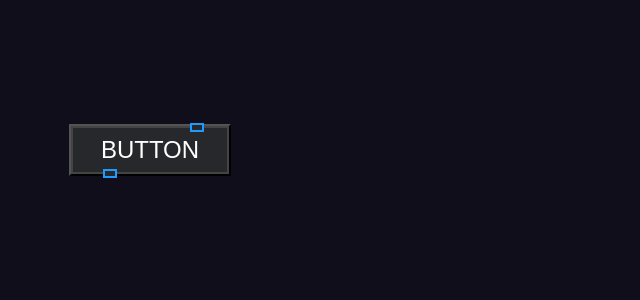
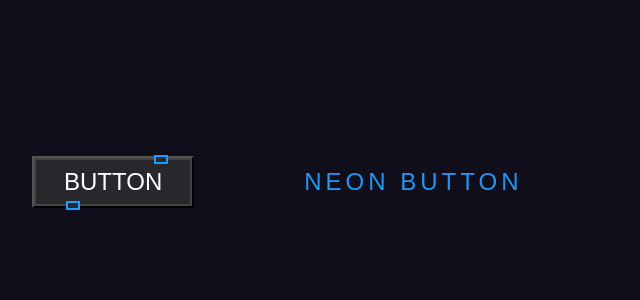
Before and after one commit to kefflen/styled-components-gallery, a React (Vite) app: page / in a window 1280 px wide. Shown: the top 300 px of the page, without its empty margins (0-640 px from the left). Built offline with nearby package versions, Linux system fonts and the light colour scheme.

Commit message:
Neon button

```diff
--- a/src/App.tsx
+++ b/src/App.tsx
@@ -1,4 +1,5 @@
 import Button1 from "./components/buttons/Button1"
+import Button2 from "./components/buttons/Button2"
 import ComponentCanvas from "./components/ComponentCanvas"
 
 function App() {
@@ -6,6 +7,7 @@
   return (
     <div className="App">
       <ComponentCanvas component={<Button1 />} />
+      <ComponentCanvas component={<Button2 />} />
     </div>
   )
 }
--- /dev/null
+++ b/src/components/buttons/Button2/index.tsx
@@ -0,0 +1,17 @@
+//Ref: https://youtu.be/ex7jGbyFgpA
+import { Container } from "./styled"
+
+const Button2: React.FC = () => {
+  return (
+    <Container>
+      <span></span>
+      <span></span>
+      <span></span>
+      <span></span>
+      Neon Button
+    </Container>
+  )
+}
+
+
+export default Button2
--- /dev/null
+++ b/src/components/buttons/Button2/styled.ts
@@ -0,0 +1,87 @@
+import styled from "styled-components";
+
+export const Container = styled.button`
+  --neon-color: #2196f3;
+  --neon-color-dark: #255784;
+
+  position: relative;
+  color: var(--neon-color);
+  text-transform: uppercase;
+  overflow: hidden;
+  transition: 0.2s;
+  letter-spacing: 4px;
+  background-color: inherit;
+  border: none;
+
+  padding: 15px 30px;
+  font-size: 24px;
+
+  :hover {
+    color: var(--neon-color-dark);
+    background-color: var(--neon-color);
+    box-shadow: 0 0 10px var(--neon-color), 0 0 40px var(--neon-color),
+    0 0 80px var(--neon-color);
+    transition-delay: 1s;
+  }
+
+  span {
+    position: absolute;
+    display: block;
+
+    :nth-child(1) {
+      height: 2px;
+      top: 0;
+      left: -100%;
+      width: 100%;
+      background: linear-gradient(90deg, transparent, var(--neon-color));
+    }
+
+    :nth-child(3) {
+      height: 2px;
+      bottom: 0;
+      left: 100%;
+      width: 100%;
+      background: linear-gradient(270deg, transparent, var(--neon-color));
+    }
+
+    :nth-child(2) {
+      width: 2px;
+      right: 0;
+      top: -100%;
+      height: 100%;
+      background: linear-gradient(180deg, transparent, var(--neon-color));
+    }
+
+    :nth-child(4) {
+      width: 2px;
+      left: 0;
+      top: 100%;
+      height: 100%;
+      background: linear-gradient(380deg, transparent, var(--neon-color));
+    }
+
+  }
+
+  :hover span:nth-child(1) {
+    left: 100%;
+    transition: 1s;
+  }
+
+  :hover span:nth-child(2) {
+    top: 100%;
+    transition: 1s;
+    transition-delay: .25s;
+  }
+
+  :hover span:nth-child(3) {
+    left: -100%;
+    transition: 1s;
+    transition-delay: 0.5s;
+  }
+
+  :hover span:nth-child(4) {
+    top: -100%;
+    transition: 1s;
+    transition-delay: 0.75s;
+  }
+`
--- a/src/index.css
+++ b/src/index.css
@@ -8,5 +8,9 @@
 }
 
 .App {
+  padding: 2em;
   height: 100vh;
+  display: flex;
+  gap: 5em;
+  flex-wrap: wrap;
 }
```
